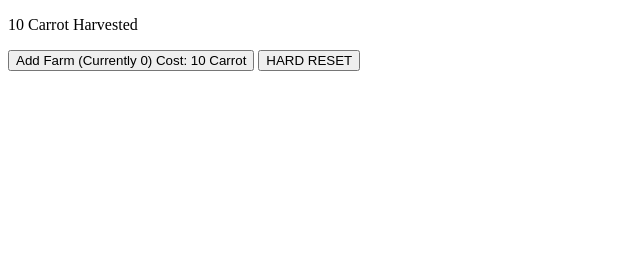
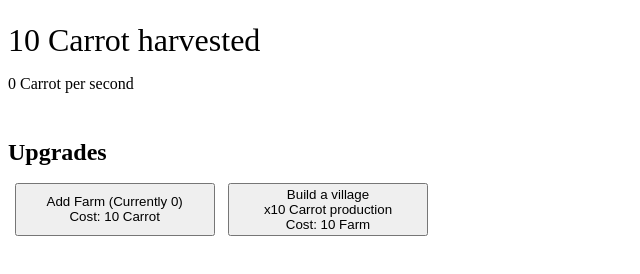
Before and after one commit to byakko0915/carrot-empire, a plain HTML site: page index.html in a window 1280 px wide. Shown: the whole page, without its empty margins (0-640 px from the left). Drawn offline with Linux system fonts and the light colour scheme.

Commit message:
0.2 buildEmpireの実装、Farmのコスト調整

```diff
--- a/index.html
+++ b/index.html
@@ -5,11 +5,16 @@
     <meta http-equiv="X-UA-Compatible" content="IE=edge">
     <meta name="viewport" content="width=device-width, initial-scale=1.0">
     <title>Carrot Empire</title>
+    <link rel="stylesheet" href="./main.css">
 </head>
 <body>
-    <p id="carrotHarvested">10 Carrot Harvested</p>
-    <button onclick="buyCarrotFarm()" id="carrotFarm">Add Farm (Currently 0) Cost: 10 Carrot</button>
-    <button onclick="hardReset()">HARD RESET</button>
+    <p id="carrotHarvested" style="font-size: 2em; line-height: 0.5em;">10 Carrot harvested</p>
+    <p id="carrotPerSecond" style="line-height: 0.5em; margin-bottom: 4em;">0 Carrot per second</p>
+    <p style="font-size: 1.5em; font-weight: bold; line-height: 0;">Upgrades</p>
+    <div class="button">
+        <button onclick="buyCarrotFarm()" id="carrotFarm" class="button1">Add Farm (Currently 0)<br>Cost: 10 Carrot</button>
+        <button onclick="buildEmpire()" id="buildEmpire" class="button1">Build a village<br>x10 Carrot production<br>Cost: 10 Farm</button>
+    </div>
     <script src="main.js" charset="UTF-8" type="text/javascript"></script>
 </body>
 </html>
--- /dev/null
+++ b/main.css
@@ -0,0 +1,11 @@
+#carrotPerSecond {
+    width: fit-content;
+}
+.button {
+    display: flex;
+}
+.button1 {
+    width: 15em;
+    height: 4em;
+    margin: 0.5em;
+}
--- a/main.js
+++ b/main.js
@@ -1,14 +1,22 @@
 var gameData = {
     carrot: 10,
+    carrotMultiplier: 1,
+    carrotPerSecond: 0,
     carrotFarm: 0,
     carrotFarmCost: 10,
+    empire: 0,
+    empireCost: 10,
+    empireMultiplier: 1,
     dwarves: 0.1
 }
 
 function harvestCarrot() {
     if (gameData.carrotFarm !== null) {
-        gameData.carrot += gameData.carrotFarm
-        document.getElementById("carrotHarvested").innerHTML = gameData.carrot + " Carrot Harvested"
+        gameData.carrotMultiplier = gameData.empireMultiplier
+        gameData.carrotPerSecond = gameData.carrotFarm * gameData.carrotMultiplier
+        gameData.carrot += gameData.carrotPerSecond
+        document.getElementById("carrotHarvested").innerHTML = gameData.carrot + " Carrot harvested"
+        document.getElementById("carrotPerSecond").innerHTML = gameData.carrotPerSecond + " Carrot per second"
     }
 }
 
@@ -16,18 +24,33 @@ function buyCarrotFarm() {
     if (gameData.carrot >= gameData.carrotFarmCost) {
         gameData.carrot -= gameData.carrotFarmCost
         gameData.carrotFarm += 1
-        gameData.carrotFarmCost *= 2
-        document.getElementById("carrotHarvested").innerHTML = gameData.carrot + " Carrot Harvested"
-        document.getElementById("carrotFarm").innerHTML = "Add Farm (Currently " + gameData.carrotFarm + ") Cost: " + gameData.carrotFarmCost + " Carrot"
+        gameData.carrotFarmCost = Math.floor(gameData.carrotFarmCost * 1.4)
+        document.getElementById("carrotHarvested").innerHTML = gameData.carrot + " Carrot harvested"
+        document.getElementById("carrotFarm").innerHTML = "Add Farm (Currently " + gameData.carrotFarm + ")<br>Cost: " + gameData.carrotFarmCost + " Carrot"
+        if (gameData.carrotFarm >= 10) {
+
+        }
     }
 }
 
-function hardReset() {
-    gameData.carrot = 10
-    gameData.carrotFarm = 0
-    gameData.carrotFarmCost = 10
-    document.getElementById("carrotHarvested").innerHTML = "10 Carrot Harvested"
-    document.getElementById("carrotFarm").innerHTML = "Add Farm (Currently 0) Cost: 10 Carrot"
+function buildEmpire() {
+    if (gameData.carrotFarm >= gameData.empireCost) {
+        gameData.carrotFarm -= gameData.empireCost
+        gameData.empire += 1
+        gameData.empireCost *= 10
+        gameData.empireMultiplier *=10
+        gameData.carrotFarmCost = Math.floor(10 * (1.4 ** gameData.carrotFarm))
+        document.getElementById("carrotFarm").innerHTML = "Add Farm (Currently " + gameData.carrotFarm + ")<br>x10 Carrot production<br>Cost: " + gameData.carrotFarmCost + " Carrot"
+        if (gameData.empire == 1) {
+            document.getElementById("buildEmpire").innerHTML = "Build a town Cost: 100 Farm"
+        }
+        if (gameData.empire == 2) {
+            document.getElementById("buildEmpire").innerHTML = "Build a Empire Cost: 1000 Farm"
+        }
+        if (gameData.empire == 3) {
+            document.getElementById("buildEmpire").innerHTML = "You already have a Empire"
+        }
+    }
 }
 
 var mainGameLoop = window.setInterval(function() {
```
